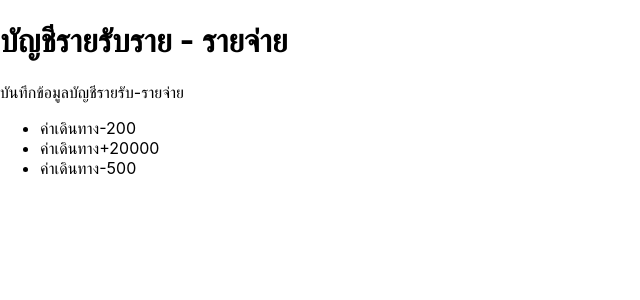
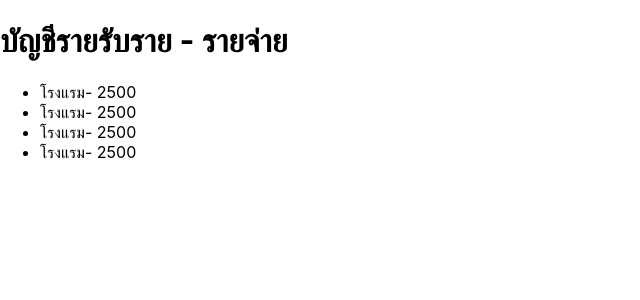
Before and after one commit to chankxow/ReactJs-Begin, a React (Create React App) app in the folder myApplication/react-basic/: page / in a window 1280 px wide. Shown: the top 300 px of the page, without its empty margins (0-640 px from the left). Built offline with nearby package versions, Linux system fonts and the light colour scheme.

Commit message:
transacstion

```diff
--- a/myApplication/react-basic/src/App.js
+++ b/myApplication/react-basic/src/App.js
@@ -1,21 +1,11 @@
+import Transaction from './component/transaction'
+
 const Title = ()=><h1>บัญชีรายรับราย - รายจ่าย</h1>
-const Description =()=><p>บันทึกข้อมูลบัญชีรายรับ-รายจ่าย</p>
-const Transaction =()=>{
-  return(
-  <ul>
-    <li>ค่าเดินทาง<span>-200</span></li>
-    <li>ค่าเดินทาง<span>+20000</span></li>
-    <li>ค่าเดินทาง<span>-500</span></li>
-  </ul>
-  );
-
-}
 
 function App() {
   return (
     <>
     <Title/>
-    <Description/>
     <Transaction/>
     </>
   );
--- /dev/null
+++ b/myApplication/react-basic/src/component/item.js
@@ -0,0 +1,7 @@
+const Item = ()=>{
+    const name = "โรงแรม"
+    const price = 2500
+    return <li>{name}<span>- {price}</span></li>
+}
+
+export default Item
--- /dev/null
+++ b/myApplication/react-basic/src/component/transaction.js
@@ -0,0 +1,14 @@
+import Item from "./item";
+
+const Transaction =()=>{
+    return(
+    <ul>
+      <Item/>
+      <Item/>
+      <Item/>
+      <Item/>
+    </ul>
+    );
+}
+
+export default Transaction
```
